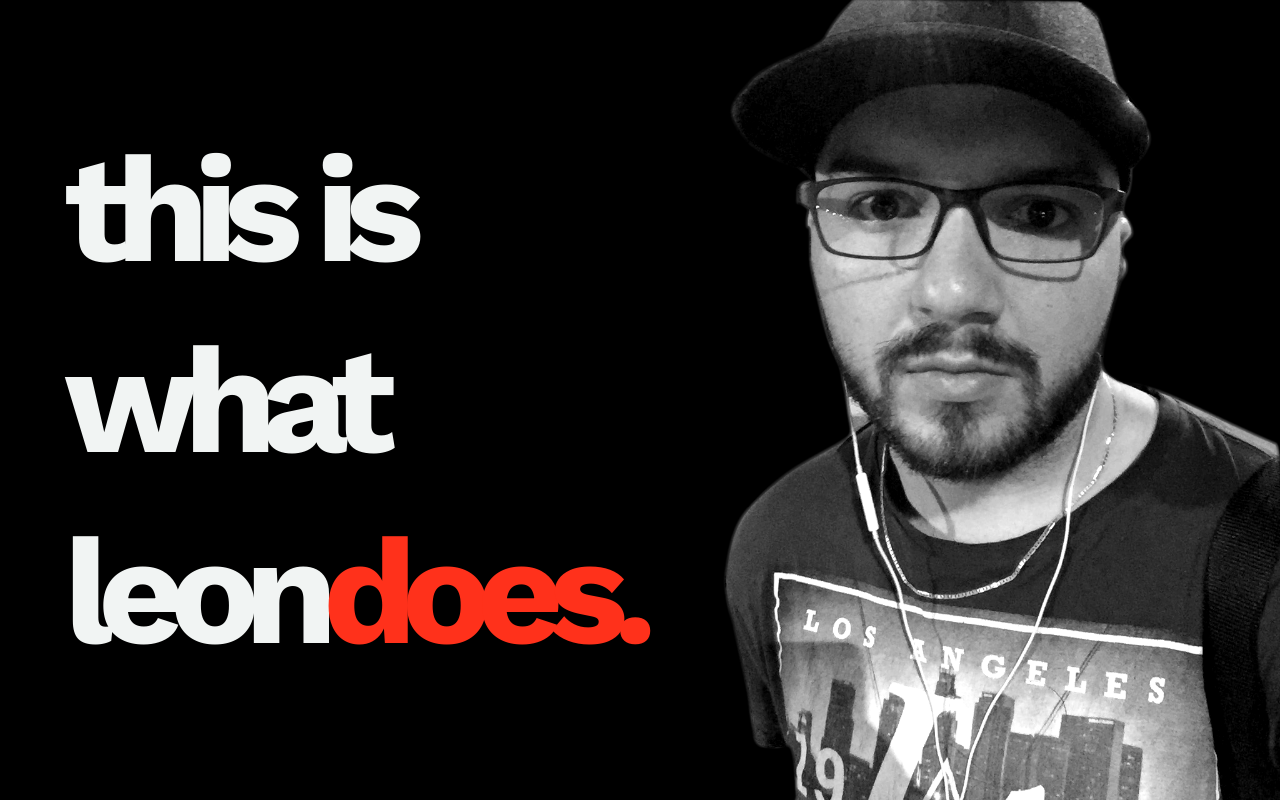
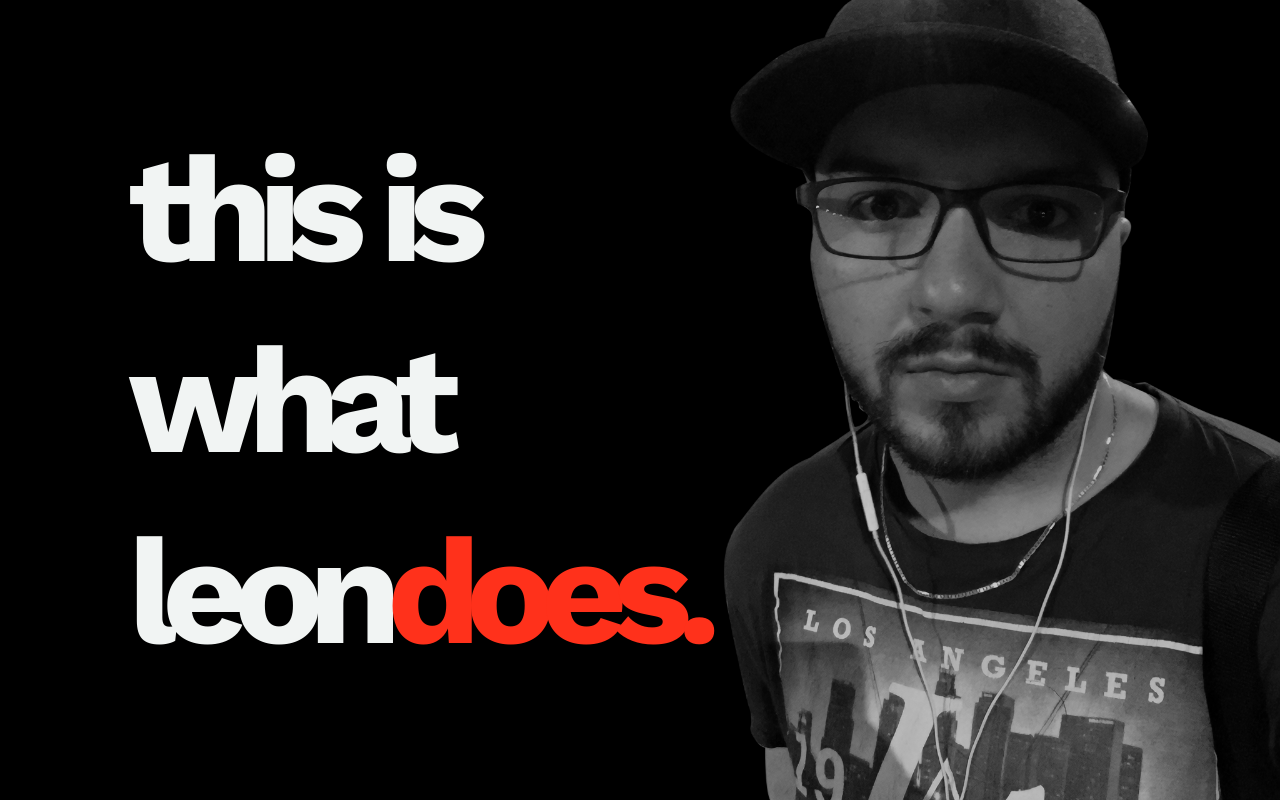
Before and after one commit to leondoes/reactrain, a React (Create React App) app: page / in a window 1280 px wide. Built offline with nearby package versions, Linux system fonts and the light colour scheme.

Commit message:
B/replace temp mugshot (#19)
:bug: Replaced the temporary mugshot with cleaner lines, also fixed small issue with resizing splash page.

```diff
--- a/src/components/SplashPage/index.js
+++ b/src/components/SplashPage/index.js
@@ -1,5 +1,5 @@
 import React, { useEffect, useState } from "react";
-import img from "../../assets/temp_mugshot.png";
+import img from "../../assets/mugshot.png";
 import {
   LinkContainer,
   AboutLink,
--- a/src/components/SplashPage/styled.js
+++ b/src/components/SplashPage/styled.js
@@ -7,20 +7,21 @@ export const LinkContainer = styled.div`
   display: flex;
   flex-direction: column;
   justify-content: center;
-  padding-left: 10%;
+  padding-left: 20%;
   gap: 15px;
   letter-spacing: -15px;
   font-size: 150px;
   font-weight: 700;
 
   ${mediaQuery.down.tablet} {
-    padding-left: 7%;
+    padding-left: 10%;
     letter-spacing: -10px;
     font-size: 100px;
   }
 `;
 
 export const AboutLink = styled(Link)`
+  width: 400px;
   color: ${themeColors.font};
   transition: padding-left 0.2s;
   @keyframes slideInBottom {
```
Also changed, not shown: src/assets/mugshot.png (added), src/assets/temp_mugshot.png (deleted).
